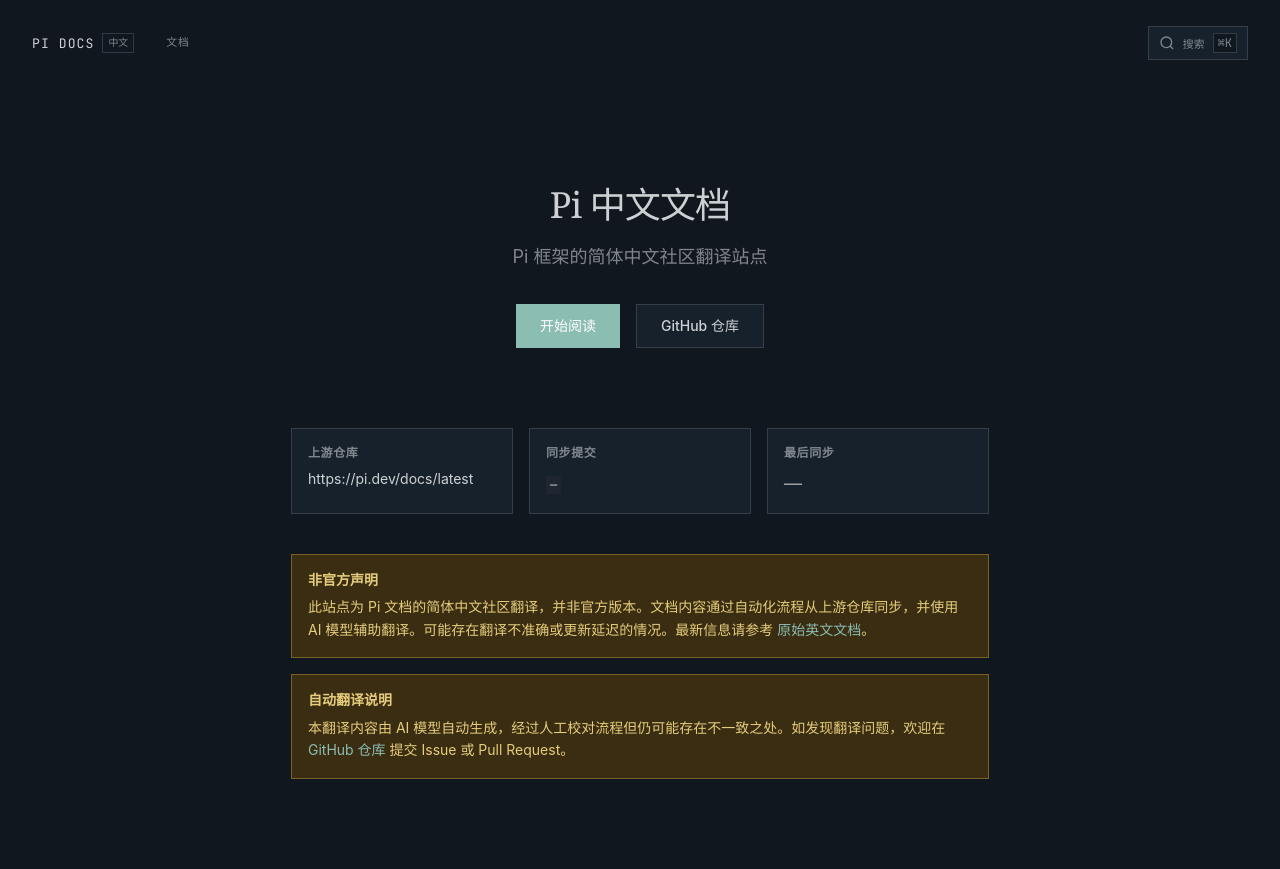
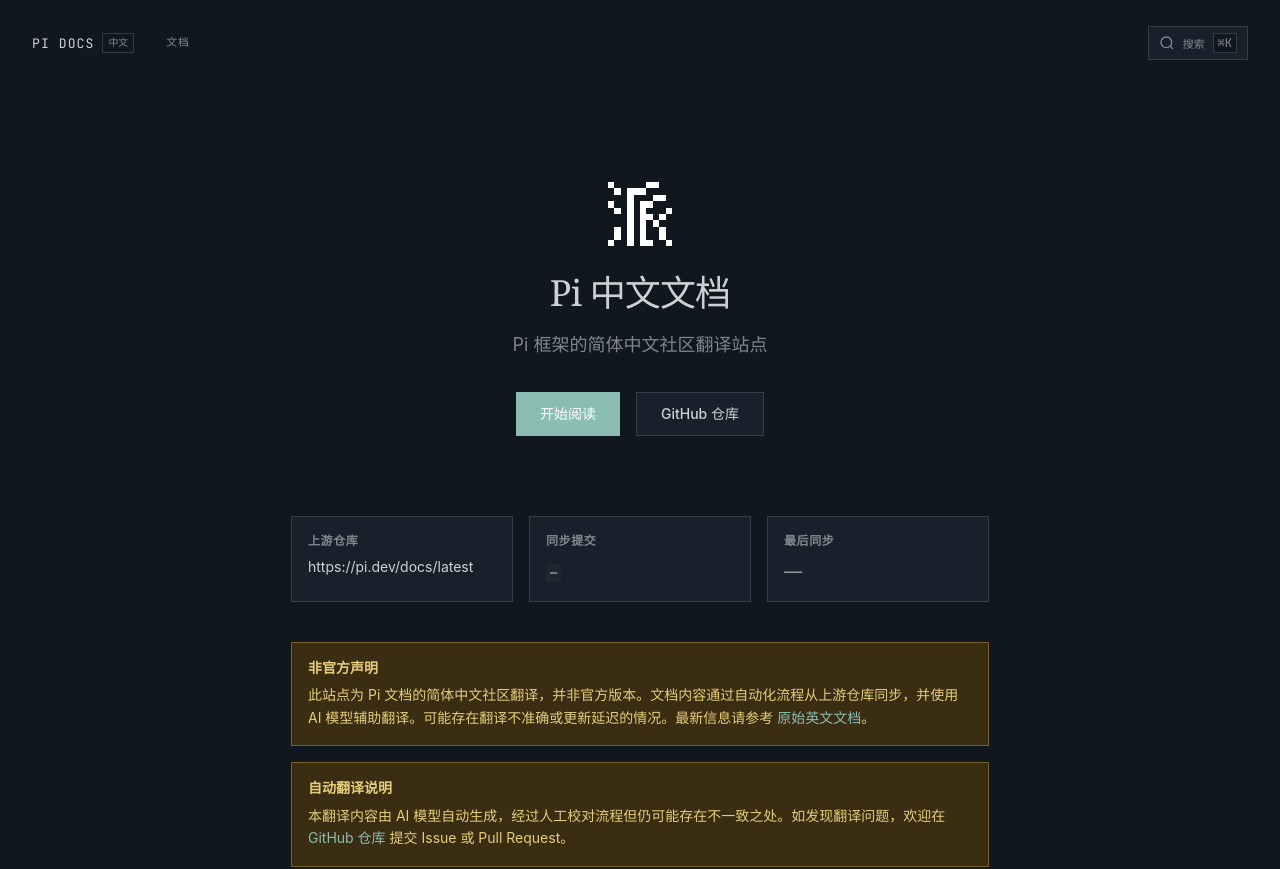
Before and after one commit to marble810/pi-docs-zh-cn, a SvelteKit app: page / in a window 1280 px wide. Shown: the top 869 px of the page. Built offline with nearby package versions, Linux system fonts and the light colour scheme.

Commit message:
feat: show site icon above homepage hero title

```diff
--- a/src/routes/+page.svelte
+++ b/src/routes/+page.svelte
@@ -13,6 +13,7 @@
 
 <div class="home">
   <section class="hero">
+    <img class="hero-icon" src="{base}/favicon.svg" alt="" width="64" height="64" />
     <h1 class="hero-title">Pi 中文文档</h1>
     <p class="hero-subtitle">Pi 框架的简体中文社区翻译站点</p>
 
@@ -89,6 +90,14 @@
   .hero {
     text-align: center;
     padding: var(--space-16) 0 var(--space-10);
+  }
+
+  .hero-icon {
+    display: block;
+    width: 64px;
+    height: 64px;
+    margin: 0 auto var(--space-6);
+    image-rendering: pixelated;
   }
 
   .hero-title {
```
